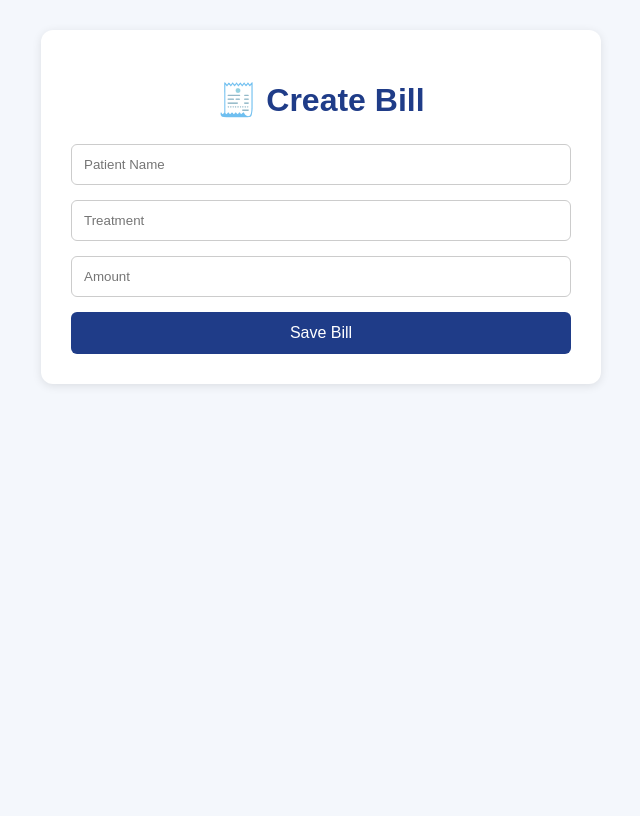
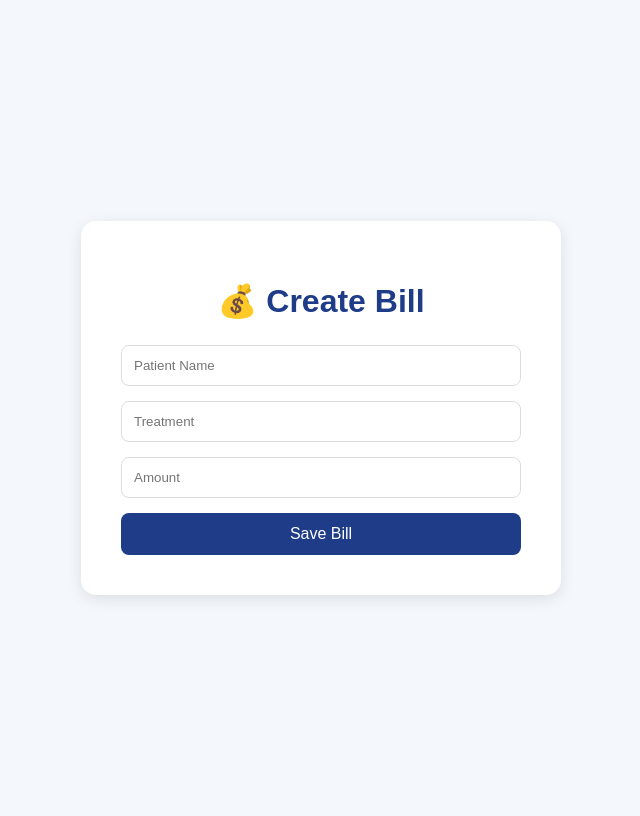
Before and after one commit to swathi04721/Hospital-Management-System, a Flask app: page /billing in a window 1280 px wide. Shown: the whole page, without its empty margins (319-959 px from the left). Before the commit the page ends 386 px from the top, so only its background shows below. Run offline with Flask 3, Linux system fonts and the light colour scheme; some libraries are stand-ins or nearby versions.

Commit message:
improved billing form ui

```diff
--- a/app.py
+++ b/app.py
@@ -8,7 +8,7 @@ from flask import send_file
 app = Flask(__name__)
 
 DATABASE_URL = os.getenv("DATABASE_URL")
-
+print("DATABASE_URL =", DATABASE_URL)
 conn = psycopg2.connect(DATABASE_URL)
 cur = conn.cursor()
 
--- a/templates/billing.html
+++ b/templates/billing.html
@@ -8,17 +8,18 @@
         body{
             font-family:Arial, sans-serif;
             background:#f4f7fc;
-            margin:0;
-            padding:30px;
+            display:flex;
+            justify-content:center;
+            align-items:center;
+            height:100vh;
         }
 
         .container{
-            width:500px;
-            margin:auto;
             background:white;
-            padding:30px;
-            border-radius:12px;
-            box-shadow:0 2px 10px rgba(0,0,0,0.1);
+            padding:40px;
+            width:400px;
+            border-radius:15px;
+            box-shadow:0 4px 15px rgba(0,0,0,0.1);
         }
 
         h1{
@@ -31,8 +32,8 @@
             width:100%;
             padding:12px;
             margin-bottom:15px;
-            border:1px solid #ccc;
-            border-radius:6px;
+            border:1px solid #ddd;
+            border-radius:8px;
             box-sizing:border-box;
         }
 
@@ -42,9 +43,9 @@
             background:#1f3c88;
             color:white;
             border:none;
-            border-radius:6px;
+            border-radius:8px;
+            cursor:pointer;
             font-size:16px;
-            cursor:pointer;
         }
 
         button:hover{
@@ -59,24 +60,21 @@
 
 <div class="container">
 
-    <h1>🧾 Create Bill</h1>
+    <h1>💰 Create Bill</h1>
 
     <form action="/add_bill" method="POST">
 
-        <input
-            type="text"
+        <input type="text"
                name="patient_name"
                placeholder="Patient Name"
                required>
 
-        <input
-            type="text"
+        <input type="text"
                name="treatment"
                placeholder="Treatment"
                required>
 
-        <input
-            type="number"
+        <input type="number"
                step="0.01"
                name="amount"
                placeholder="Amount"
```
Lines whose indentation alone changed are shown as unchanged.
